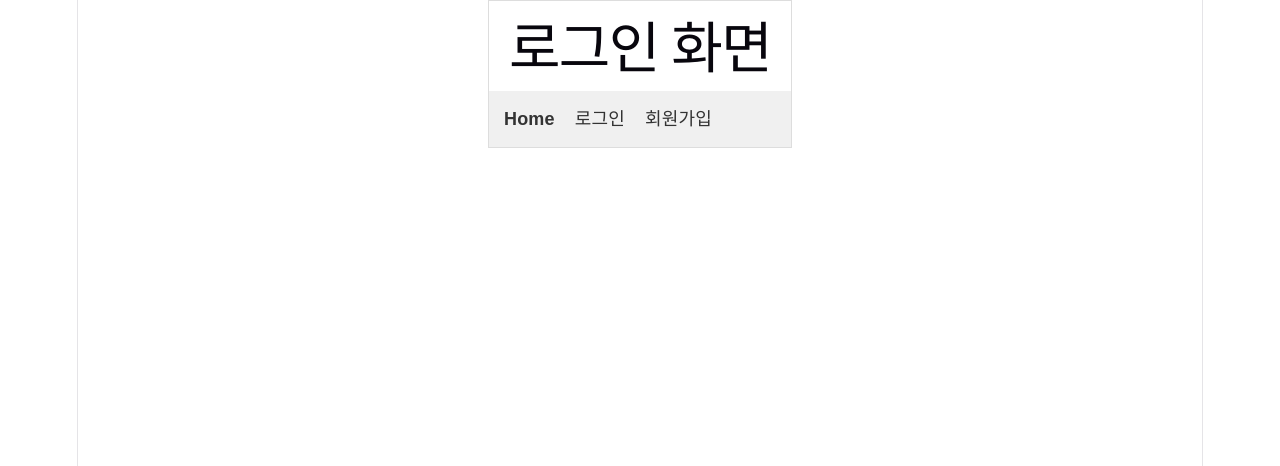
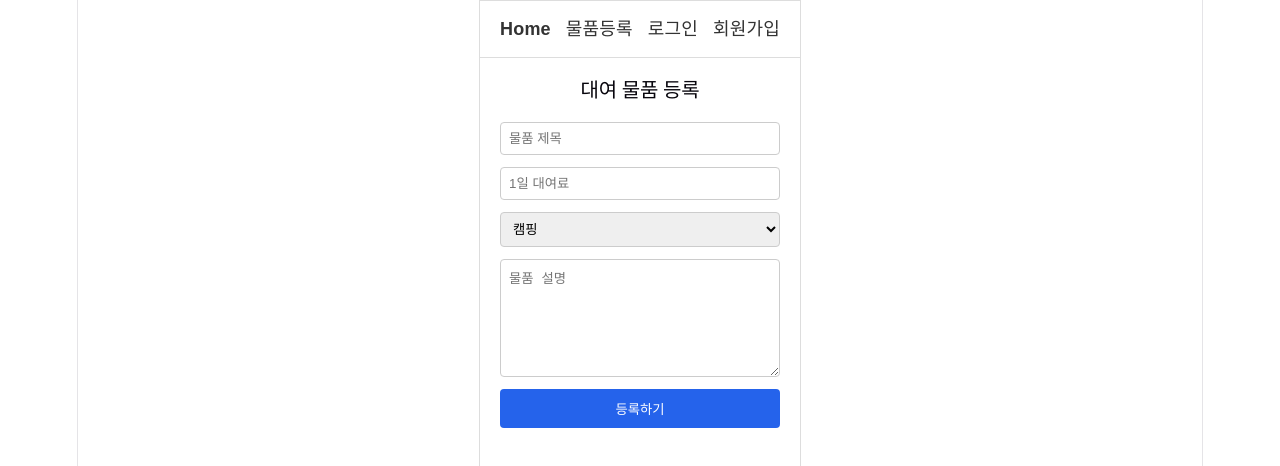
Before and after one commit to adsdasjdash233/frontend-practice, a React (Vite) app: page /register in a window 1280 px wide. Shown: the top 466 px of the page. Built offline with nearby package versions, Linux system fonts and the light colour scheme.

Commit message:
Feat: 물품 등록 폼(ItemRegisterForm) 구현 및 네비바 라우팅 연동

```diff
--- a/src/App.jsx
+++ b/src/App.jsx
@@ -5,6 +5,7 @@ import Home from "./pages/Home";
 import Login from "./pages/Login";
 import Signup from "./pages/Signup";
 import MyPage from "./pages/MyPage";
+import ItemRegisterForm from "./pages/ItemRegisterForm"; // 물품 등록 폼 추가
 
 function App() {
   // 앱 마운트 시 스토리지를 확인해서 초기 로그인 상태 복원 (새로고침 대응)
@@ -14,14 +15,14 @@ function App() {
 
   return (
     <Router>
-      <div style={{ fontFamily: "sans-serif", maxWidth: "600px", margin: "0 auto", border: "1px solid #ddd" }}>
-        <h1 style={{ padding: "0 20px" }}> 로그인 화면</h1>
+      <div style={{ fontFamily: "sans-serif", maxWidth: "600px", margin: "0 auto", border: "1px solid #ddd", minHeight: "100vh" }}>
         <Navbar isLoggedIn={isLoggedIn} />
 
         <Routes>
           <Route path="/" element={<Home />} />
           <Route path="/login" element={<Login setIsLoggedIn={setIsLoggedIn} />} />
           <Route path="/signup" element={<Signup />} />
+          <Route path="/register" element={<ItemRegisterForm />} /> {/* 물품 등록 페이지 */}
           {/* 비로그인 유저의 마이페이지 접근 차단 (리다이렉트) */}
           <Route
             path="/mypage"
--- a/src/components/Navbar.jsx
+++ b/src/components/Navbar.jsx
@@ -1,17 +1,18 @@
-import { Link } from "react-router-dom";
+import { Link } from 'react-router-dom';
 
 function Navbar({ isLoggedIn }) {
   return (
-    <nav style={{ padding: "15px", backgroundColor: "#f0f0f0", display: "flex", gap: "20px" }}>
-      <Link to="/" style={{ textDecoration: "none", fontWeight: "bold", color: "#333" }}>Home</Link>
-      {/* 로그인 여부에 따른 렌더링 분기 */}
-      {!isLoggedIn ? (
+    <nav style={{ padding: "15px 20px", borderBottom: "1px solid #ddd", display: "flex", gap: "15px", alignItems: "center" }}>
+      <Link to="/" style={{ textDecoration: "none", color: "#333", fontWeight: "bold" }}>Home</Link>
+      <Link to="/register" style={{ textDecoration: "none", color: "#333" }}>물품등록</Link>
+
+      {isLoggedIn ? (
+        <Link to="/mypage" style={{ textDecoration: "none", color: "#333" }}>마이페이지</Link>
+      ) : (
         <>
-          <Link to="/login" style={{ textDecoration: "none", fontWeight: "bold", color: "#333" }}>로그인</Link>
-          <Link to="/signup" style={{ textDecoration: "none", fontWeight: "bold", color: "#333" }}>회원가입</Link>
+          <Link to="/login" style={{ textDecoration: "none", color: "#333" }}>로그인</Link>
+          <Link to="/signup" style={{ textDecoration: "none", color: "#333" }}>회원가입</Link>
         </>
-      ) : (
-        <Link to="/mypage" style={{ textDecoration: "none", fontWeight: "bold", color: "#333" }}>마이페이지</Link>
       )}
     </nav>
   );
--- /dev/null
+++ b/src/pages/ItemRegisterForm.jsx
@@ -0,0 +1,74 @@
+import { useState } from 'react';
+
+function ItemRegisterForm() {
+  // 폼 데이터를 하나의 객체 상태로 관리
+  const [formData, setFormData] = useState({
+    title: '',
+    pricePerDay: '',
+    category: 'CAMPING',
+    description: ''
+  });
+
+  // 입력값이 바뀔 때마다 상태를 업데이트하는 공통 핸들러
+  const handleChange = (e) => {
+    const { name, value } = e.target;
+    setFormData(prev => ({ ...prev, [name]: value }));
+  };
+
+  // 폼 제출(등록 버튼 클릭) 시 실행
+  const handleSubmit = (e) => {
+    e.preventDefault(); // 브라우저 새로고침 방지
+
+    console.log('백엔드 API로 전송될 물품 폼 데이터:', formData);
+    alert('물품 등록 폼 데이터가 콘솔에 출력되었습니다!');
+  };
+
+  return (
+    <form onSubmit={handleSubmit} style={{ padding: "20px", display: "flex", flexDirection: "column", gap: "12px" }}>
+      <h2 style={{ fontSize: "20px", fontWeight: "bold" }}>대여 물품 등록</h2>
+
+      <input
+        name="title"
+        value={formData.title}
+        onChange={handleChange}
+        placeholder="물품 제목"
+        style={{ padding: "8px", border: "1px solid #ccc", borderRadius: "4px" }}
+      />
+
+      <input
+        name="pricePerDay"
+        type="number"
+        value={formData.pricePerDay}
+        onChange={handleChange}
+        placeholder="1일 대여료"
+        style={{ padding: "8px", border: "1px solid #ccc", borderRadius: "4px" }}
+      />
+
+      <select
+        name="category"
+        value={formData.category}
+        onChange={handleChange}
+        style={{ padding: "8px", border: "1px solid #ccc", borderRadius: "4px" }}
+      >
+        <option value="CAMPING">캠핑</option>
+        <option value="CAMERA">촬영</option>
+        <option value="TOOL">공구</option>
+        <option value="LIFE">생활</option>
+      </select>
+
+      <textarea
+        name="description"
+        value={formData.description}
+        onChange={handleChange}
+        placeholder="물품 설명"
+        style={{ padding: "8px", border: "1px solid #ccc", borderRadius: "4px", height: "100px" }}
+      />
+
+      <button type="submit" style={{ padding: "10px", backgroundColor: "#2563eb", color: "white", border: "none", borderRadius: "4px", fontWeight: "bold", cursor: "pointer" }}>
+        등록하기
+      </button>
+    </form>
+  );
+}
+
+export default ItemRegisterForm;
```
